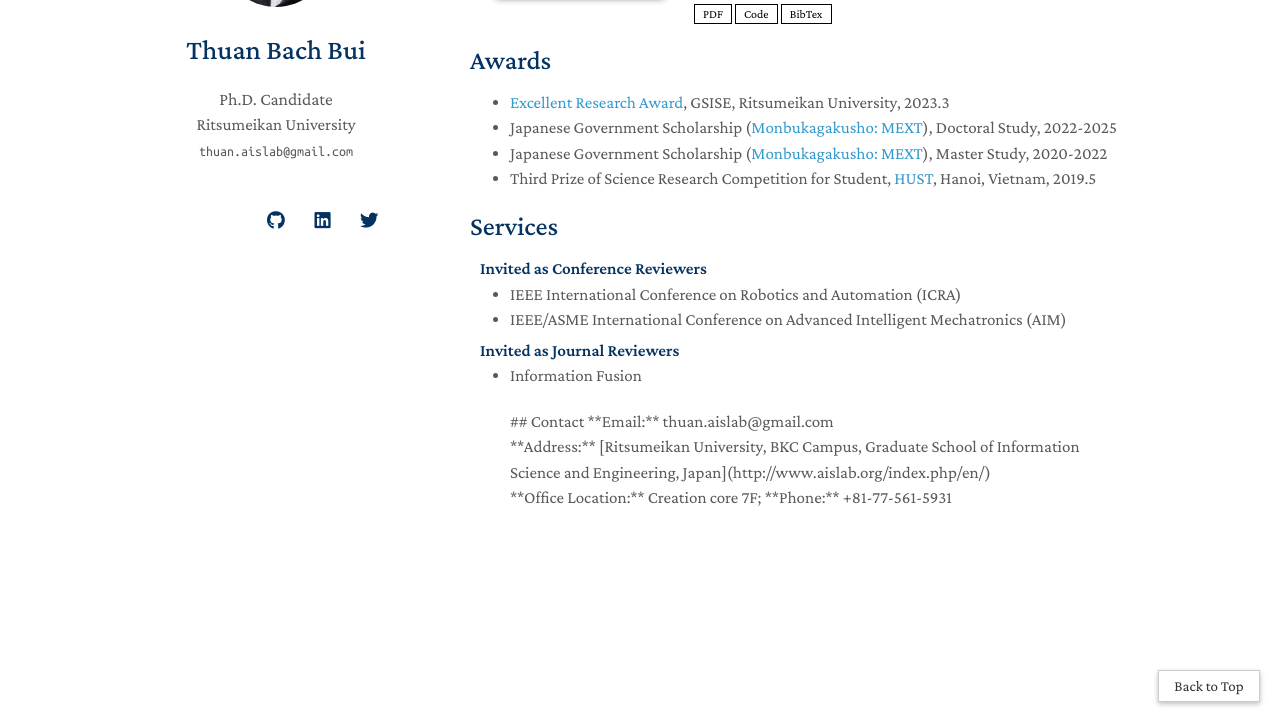
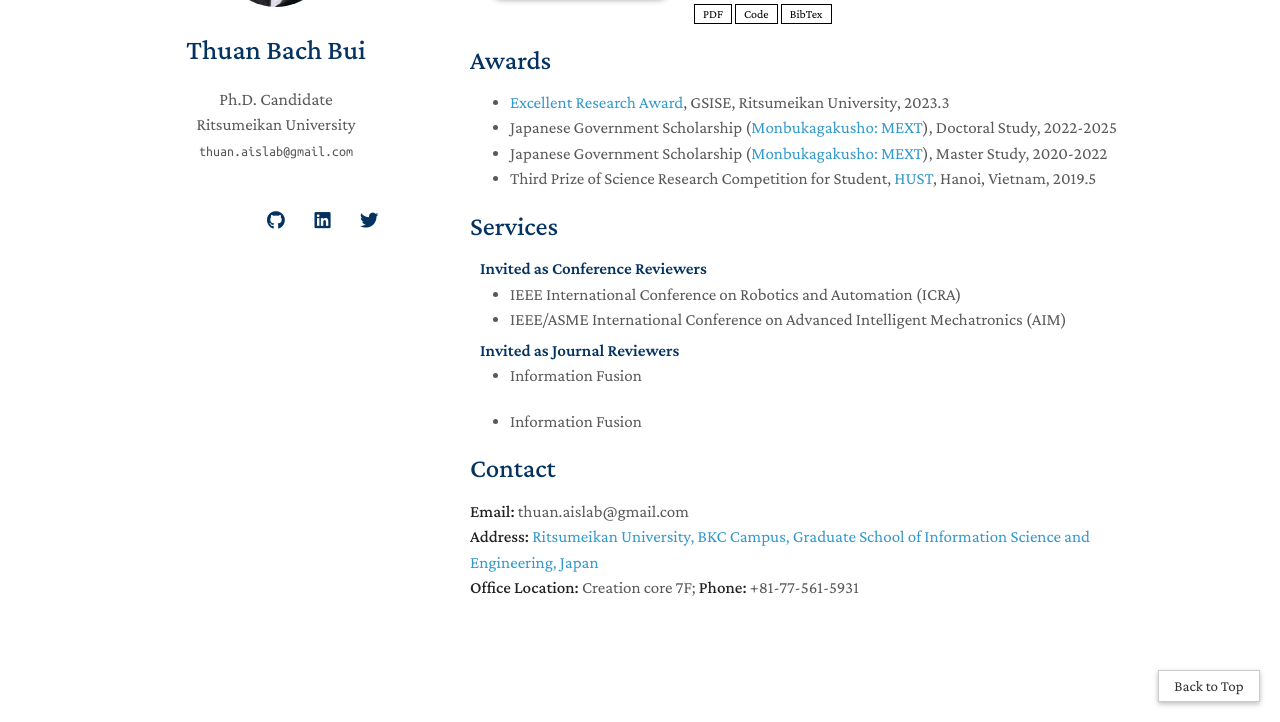
Before and after one commit to thuanbb/thuanbb.github.io, a Jekyll site: the page built from index.md, in a window 1280 px wide and 900 px high, scrolled down 831 px, cut to the strip 178-900 px from the top of the window. Built offline with Jekyll 4.4.1, drawn with Linux system fonts in a browser that asks for light colours; nearby versions of some CDN libraries; a style sheet for code colours, icons or effects is not loaded; our own code applies the rules of GitHub Pages for plain Markdown files.

Commit message:
Update index.md

```diff
--- a/index.md
+++ b/index.md
@@ -113,10 +113,11 @@ class="teaser img-fluid z-depth-1">
 
 <ul style="margin:0 0 20px;">
   <li><a href="https://www.sciencedirect.com/journal/information-fusion"><autocolor> Information Fusion </autocolor></a></li>
+</ul>
 <ul style="margin:0 0 20px;">
+  <li><a href="https://www.sciencedirect.com/journal/information-fusion"><autocolor> Information Fusion </autocolor></a></li>
+</ul>
 
-
-</ul>
 ## Contact
 **Email:** thuan.aislab@gmail.com
 <br>
```
